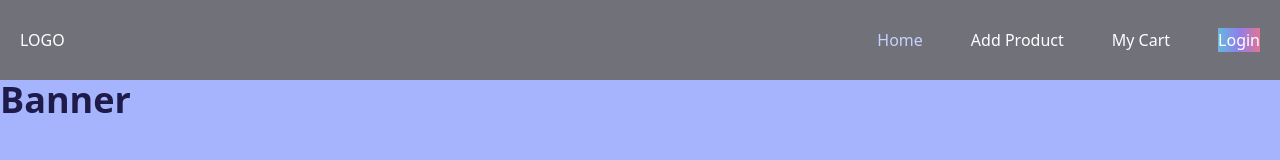
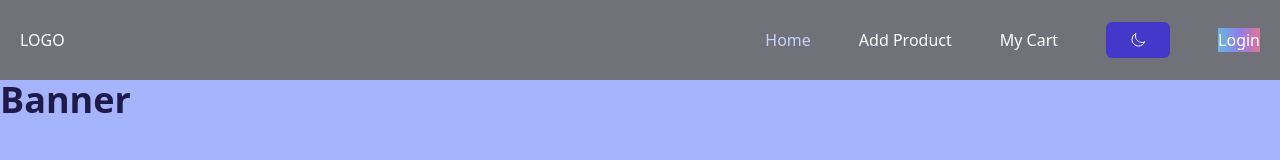
Before and after one commit to masud-rana44/gadget-hub-client, a React (Vite) app: page / in a window 1280 px wide. Shown: the top 160 px of the page. Built offline with nearby package versions, Linux system fonts and the light colour scheme; no server answers.

Commit message:
Implemented dark mode context

```diff
--- a/src/components/Banner.jsx
+++ b/src/components/Banner.jsx
@@ -1,3 +1,3 @@
 export const Banner = () => {
-  return <div className="min-h-screen bg-indigo-300">Banner</div>;
+  return <div className="min-h-screen bg-indigo-300 dark:bg-black">Banner</div>;
 };
--- /dev/null
+++ b/src/components/DarkModeToggle.jsx
@@ -0,0 +1,13 @@
+import { HiOutlineMoon, HiOutlineSun } from "react-icons/hi2";
+import { useDarkMode } from "../contexts/DarkModeContext";
+import { Button } from "./ui/Button";
+
+export const DarkModeToggle = () => {
+  const { isDarkMode, toggleDarkMode } = useDarkMode();
+
+  return (
+    <Button onClick={toggleDarkMode}>
+      {isDarkMode ? <HiOutlineSun /> : <HiOutlineMoon />}
+    </Button>
+  );
+};
--- a/src/components/Navbar.jsx
+++ b/src/components/Navbar.jsx
@@ -3,6 +3,7 @@ import { useAuth } from "../contexts/AuthContext";
 import { FiLogOut } from "react-icons/fi";
 import { User } from "./User";
 import { Button } from "./ui/Button";
+import { DarkModeToggle } from "./DarkModeToggle";
 
 const links = [
   {
@@ -26,7 +27,7 @@ export const Navbar = () => {
   const { pathname } = location;
 
   return (
-    <nav className="fixed w-full h-[80px] bg-zinc-500 text-white px-5 flex items-center z-50">
+    <nav className="fixed w-full h-[80px] bg-zinc-500 dark:bg-black text-white px-5 flex items-center z-50">
       <div className="container mx-auto flex items-center justify-between ">
         <Link to="/">LOGO</Link>
         <ul className="flex items-center justify-between space-x-12">
@@ -42,6 +43,9 @@ export const Navbar = () => {
               </Link>
             </li>
           ))}
+          <li>
+            <DarkModeToggle />
+          </li>
           <li>
             {" "}
             {user ? (
--- a/src/contexts/BrandContext.jsx
+++ b/src/contexts/BrandContext.jsx
@@ -23,7 +23,7 @@ const BrandProvider = ({ children }) => {
 const useBrand = () => {
   const context = useContext(brandContext);
   if (!context)
-    throw new Error("Brand context is accessed outside of brand provider");
+    throw new Error("BrandContext was used outside of BrandProvider");
   return context;
 };
 
--- /dev/null
+++ b/src/contexts/DarkModeContext.jsx
@@ -0,0 +1,48 @@
+import PropTypes from "prop-types";
+import { createContext, useContext, useEffect } from "react";
+import { useLocalStorageState } from "../hooks/useLocalStorageState";
+
+const DarkModeContext = createContext();
+
+function DarkModeProvider({ children }) {
+  const [isDarkMode, setIsDarkMode] = useLocalStorageState(
+    window.matchMedia("(prefers-color-scheme: dark)").matches,
+    "isDarkMode"
+  );
+
+  useEffect(
+    function () {
+      if (isDarkMode) {
+        document.documentElement.classList.add("dark");
+        document.documentElement.classList.remove("light");
+      } else {
+        document.documentElement.classList.add("light");
+        document.documentElement.classList.remove("dark");
+      }
+    },
+    [isDarkMode]
+  );
+
+  function toggleDarkMode() {
+    setIsDarkMode((isDark) => !isDark);
+  }
+
+  return (
+    <DarkModeContext.Provider value={{ isDarkMode, toggleDarkMode }}>
+      {children}
+    </DarkModeContext.Provider>
+  );
+}
+
+function useDarkMode() {
+  const context = useContext(DarkModeContext);
+  if (context === undefined)
+    throw new Error("DarkModeContext was used outside of DarkModeProvider");
+  return context;
+}
+
+export { DarkModeProvider, useDarkMode };
+
+DarkModeProvider.propTypes = {
+  children: PropTypes.node,
+};
--- /dev/null
+++ b/src/hooks/useLocalStorageState.js
@@ -0,0 +1,17 @@
+import { useState, useEffect } from "react";
+
+export function useLocalStorageState(initialState, key) {
+  const [value, setValue] = useState(function () {
+    const storedValue = localStorage.getItem(key);
+    return storedValue ? JSON.parse(storedValue) : initialState;
+  });
+
+  useEffect(
+    function () {
+      localStorage.setItem(key, JSON.stringify(value));
+    },
+    [value, key]
+  );
+
+  return [value, setValue];
+}
--- a/src/main.jsx
+++ b/src/main.jsx
@@ -7,14 +7,17 @@ import "./index.css";
 import { Toaster } from "react-hot-toast";
 import { BrandProvider } from "./contexts/BrandContext";
 import { AuthProvider } from "./contexts/AuthContext";
+import { DarkModeProvider } from "./contexts/DarkModeContext";
 
 ReactDOM.createRoot(document.getElementById("root")).render(
   <React.StrictMode>
+    <DarkModeProvider>
       <AuthProvider>
         <BrandProvider>
           <Toaster />
           <RouterProvider router={router} />
         </BrandProvider>
       </AuthProvider>
+    </DarkModeProvider>
   </React.StrictMode>
 );
--- a/tailwind.config.js
+++ b/tailwind.config.js
@@ -1,5 +1,6 @@
 /** @type {import('tailwindcss').Config} */
 export default {
+  darkMode: ["class"],
   content: ["./index.html", "./src/**/*.{js,ts,jsx,tsx}"],
   theme: {
     extend: {},
```
Lines whose indentation alone changed are shown as unchanged.
